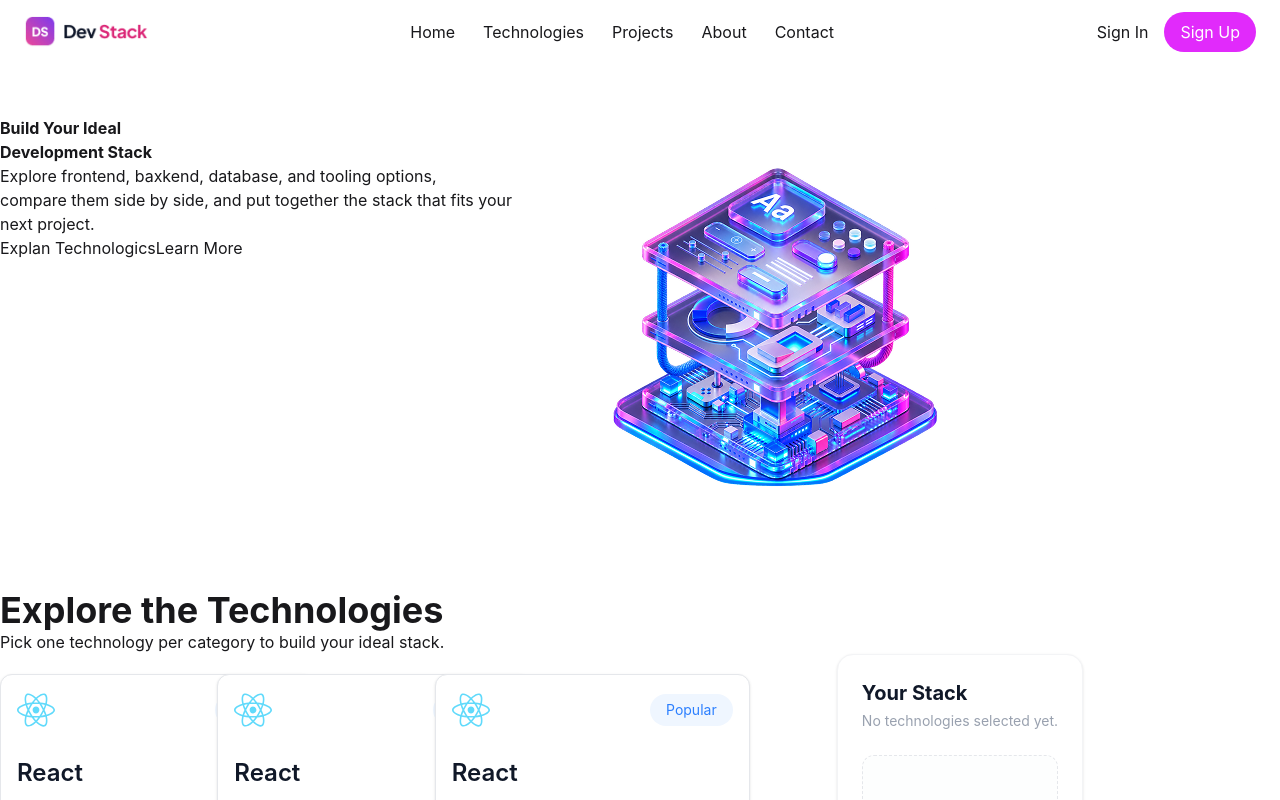
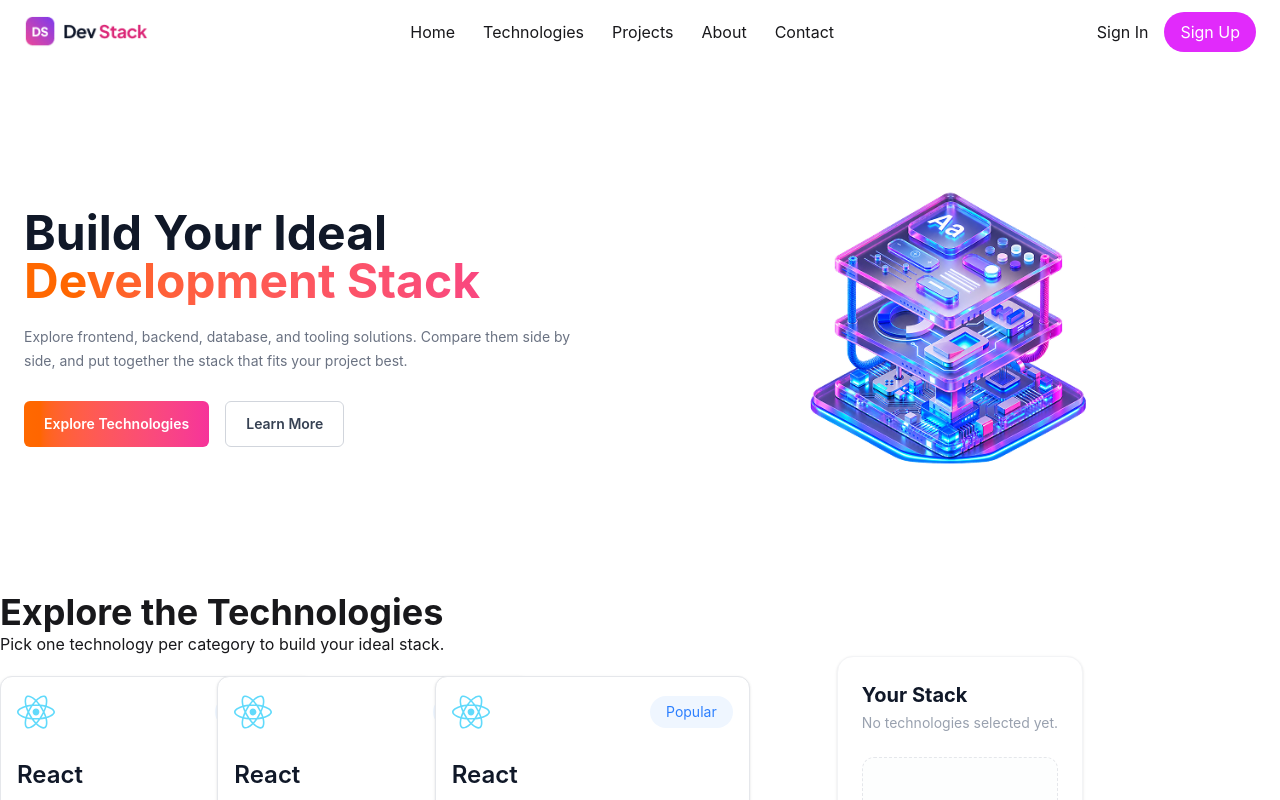
Before and after one commit to toyoba78/assignment-05, a React (Vite) app: page / in a window 1280 px wide. Shown: the top 800 px of the page. Built offline with nearby package versions, Linux system fonts and the light colour scheme.

Commit message:
responce banner

```diff
--- a/src/components/Banner.tsx
+++ b/src/components/Banner.tsx
@@ -1,20 +1,49 @@
 import banner from "../assets/banner-stack.png";
 
-const Banner = () => {
-    return (
-        <div className="flex container">
-            <div className=" pt-6 mt-7 ">
-            <h1 className="font-bold">Build Your Ideal</h1>
-            <h1 className="font-bold">Development Stack</h1>
-            <p>Explore frontend, baxkend, database, and tooling options, <br /> compare them side by side, and put together the stack that fits your <br /> next project.</p>
-            <button className="">Explan Technologics</button>
-            <button className="">Learn More</button>
-            </div>
-            <div>
-                <img src ={banner} alt="banner" />
-            </div>
+const Hero = () => {
+  return (
+    <section className="bg-white">
+      <div className="mx-auto flex max-w-7xl flex-col items-center px-6 py-10 lg:flex-row lg:justify-between">
+
+
+        <div className="w-full text-center lg:w-1/2 lg:text-left">
+
+          <h1 className="text-4xl font-bold text-gray-900 sm:text-5xl">
+            Build Your Ideal
+
+            <h1 className="block bg-linear-to-r from-orange-500 to-pink-500 bg-clip-text text-transparent">
+                 Development Stack
+            </h1>
+          </h1>
+
+          <p className="mx-auto mt-5 max-w-xl text-sm leading-6 text-gray-500 lg:mx-0">
+            Explore frontend, backend, database, and tooling solutions.
+            Compare them side by side, and put together the stack that fits
+            your project best.
+          </p>
+
+
+          <div className="mt-7 flex justify-center gap-4 lg:justify-start">
+
+            <button className="rounded-md bg-linear-to-r from-orange-500 to-pink-500 px-5 py-3 text-sm font-semibold text-white">
+              Explore Technologies
+            </button>
+
+            <button className="rounded-md border border-gray-300 px-5 py-3 text-sm font-semibold text-gray-700">
+              Learn More
+            </button>
+
+          </div>
         </div>
-    );
+
+       {/* etta img  */}
+        <div className="mt-8 flex w-full justify-center lg:mt-0 lg:w-1/2">
+          <img  src={banner}  alt="Development Stack"  className="w-4/5 max-w-md"  />
+        </div>
+
+      </div>
+    </section>
+  );
 };
 
-export default Banner;
+export default Hero;
```
